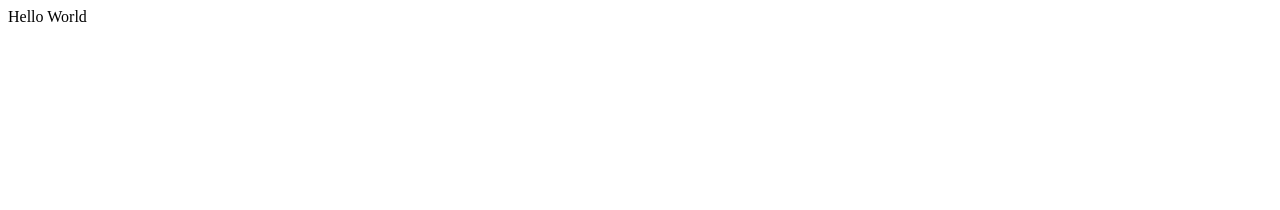
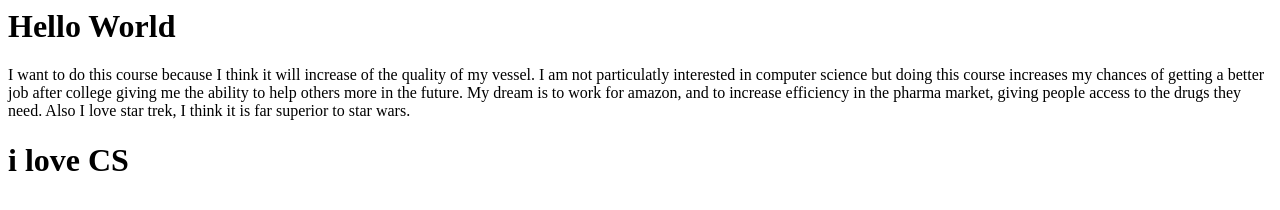
Before and after one commit to tom10hood/Bradshawisacoolguy, a plain HTML site: page index.html in a window 1280 px wide. Drawn offline with Linux system fonts and the light colour scheme.

Commit message:
Update index.html

```diff
--- a/index.html
+++ b/index.html
@@ -1,5 +1,13 @@
 <html>
 <body>
+<h1>
 Hello World
+</h1>
+<p>
+I want to do this course because I think it will increase of the quality of my vessel. I am not particulatly interested in computer science but doing this course increases my chances of getting a better job after college giving me the ability to help others more in the future. My dream is to work for amazon, and to increase efficiency in the pharma market, giving people access to the drugs they need. Also I love star trek, I think it is far superior to star wars.
+</p>
 </body>
 </html>
+<h1>
+i love CS
+</h1>
```
